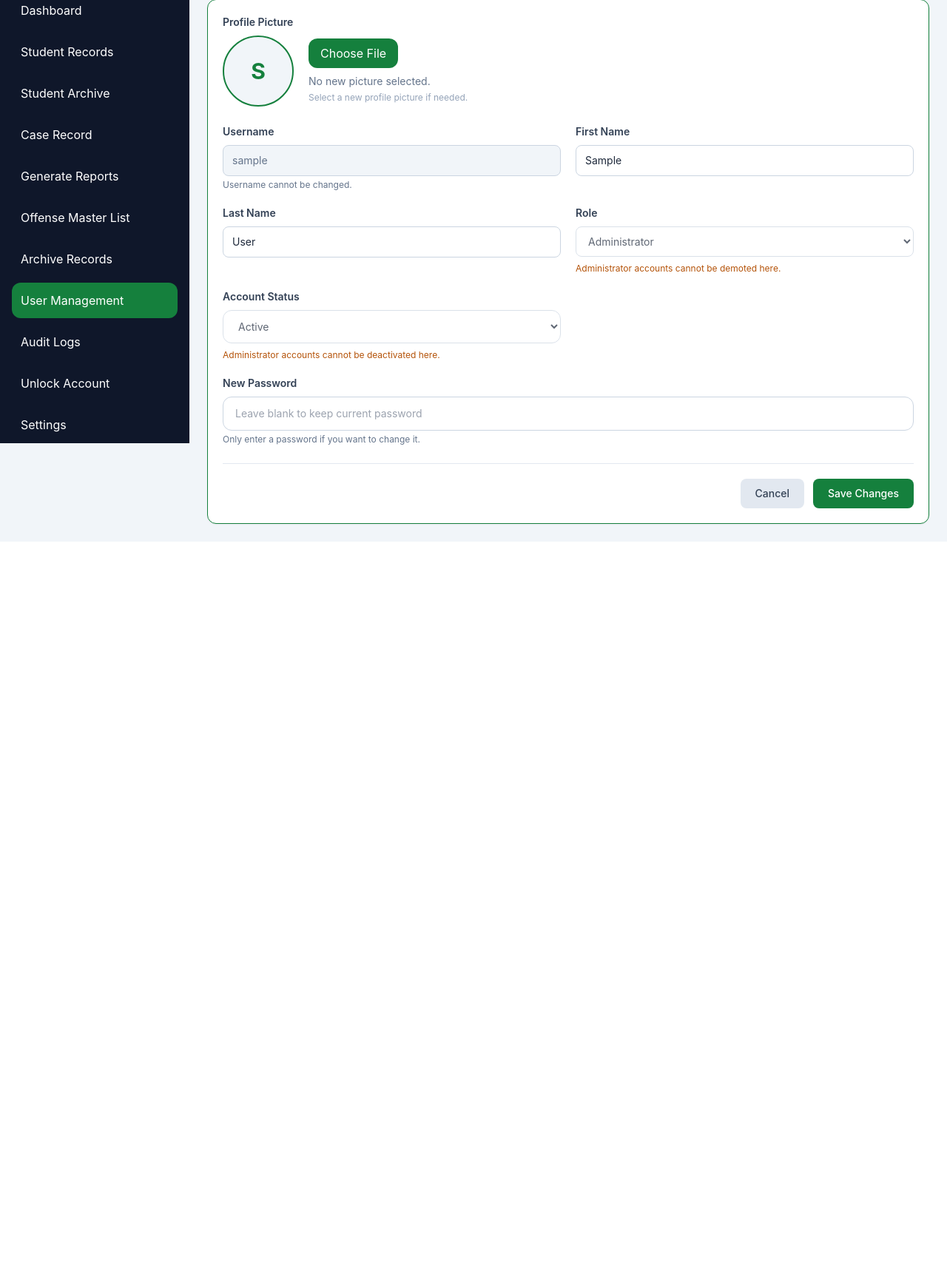
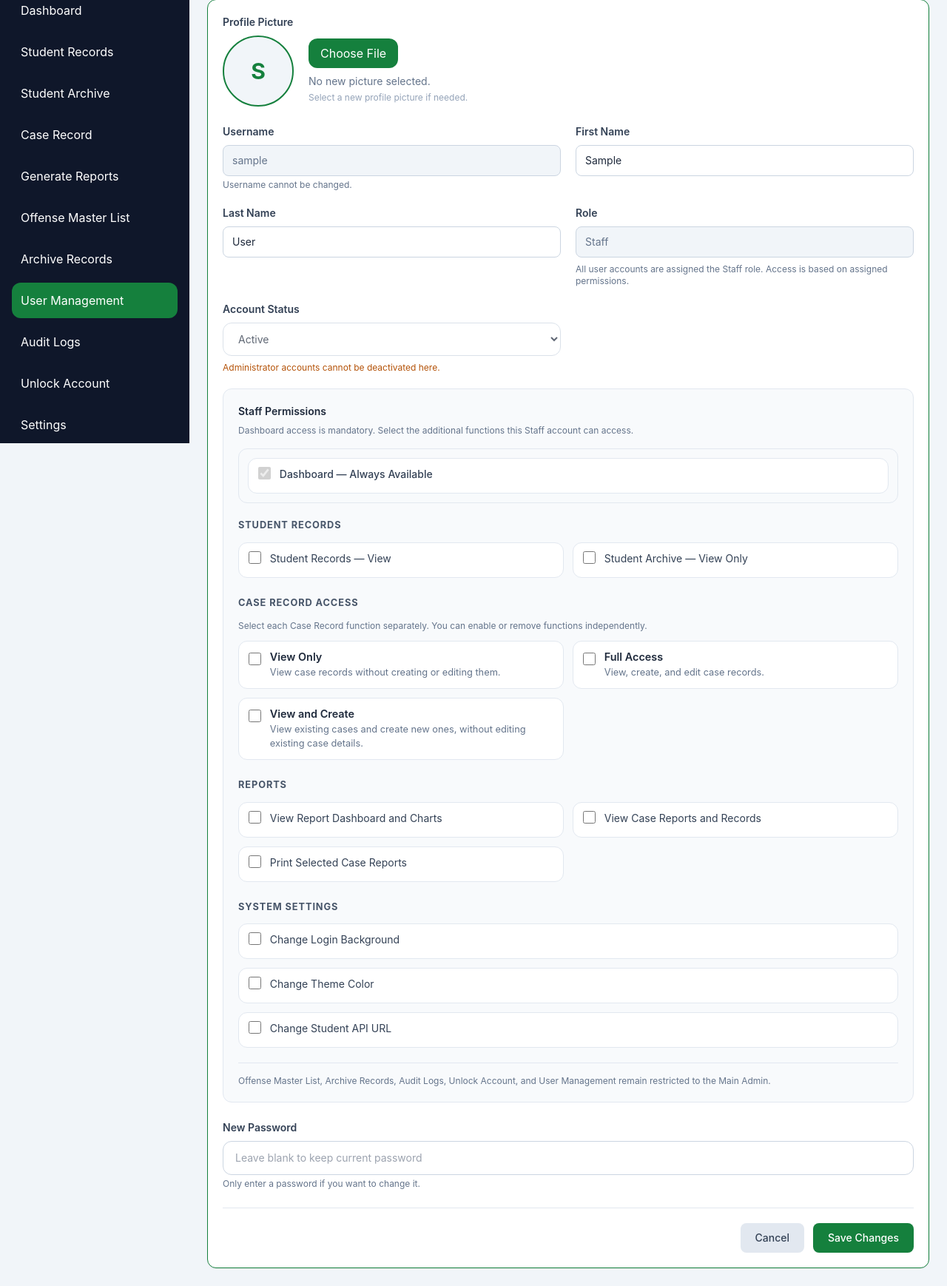
Before and after one commit to JohnMichaelVillegas/CRD_Final, a Django app: page /edit-user/1/ in a window 1280 px wide. Shown: the part 201-1939 px from the top of the page at 74% size. Before the commit the page ends 933 px from the top, so only its background shows below. Run offline with Django 5.2, Linux system fonts and the light colour scheme; the visitor is signed in with stand-in values (Sample User, id 1); data comes from the database, SQL or seed files in the repository; some libraries are stand-ins or nearby versions.

Commit message:
Restrict user creation to Staff role

```diff
--- a/core/templates/core/edit_user.html
+++ b/core/templates/core/edit_user.html
@@ -453,33 +453,16 @@
         Role
     </label>
 
-        <select
-            id="role"
-            name="role"
-            required
-            onchange="toggleStaffPermissions()"
-            {% if account.is_superuser %}disabled{% endif %}
-            class="w-full border border-slate-300 rounded-lg px-3 py-2.5 bg-white text-sm focus:outline-none focus:ring-2 focus:ring-green-200 focus:border-green-600"
+    <input
+        type="text"
+        value="Staff"
+        disabled
+        class="w-full border border-slate-300 rounded-lg px-3 py-2.5 bg-slate-100 text-slate-500 text-sm"
     >
-            <option value="Staff" {% if not account.is_superuser %}selected{% endif %}>
-                Staff
-            </option>
 
-            <option value="Administrator" {% if account.is_superuser %}selected{% endif %}>
-                Administrator
-            </option>
-        </select>
-
-        {% if account.is_superuser %}
-            <input type="hidden" name="role" value="Administrator">
-            <p class="text-xs text-amber-700 mt-2">
-                Administrator accounts cannot be demoted here.
+    <p class="text-xs text-slate-500 mt-2">
+        All user accounts are assigned the Staff role. Access is based on assigned permissions.
     </p>
-        {% else %}
-            <p class="text-xs text-slate-500 mt-2">
-                Administrators have full access. Staff access is based on assigned permissions.
-            </p>
-        {% endif %}
 </div>
 
 </div>
@@ -811,15 +794,6 @@
       }
     });
 
-    function toggleStaffPermissions() {
-      const role = document.getElementById("role").value;
-      const permissions = document.getElementById("staffPermissions");
-
-      permissions.style.display =
-        role === "Staff" ? "block" : "none";
-    }
-
-    toggleStaffPermissions();
   </script>
 
 </body>
--- a/core/views.py
+++ b/core/views.py
@@ -2748,7 +2748,7 @@ def add_user(request):
         username = request.POST.get("username", "").strip()
         first_name = request.POST.get("first_name", "").strip()
         last_name = request.POST.get("last_name", "").strip()
-        role = request.POST.get("role", "Staff")
+        role = "Staff"
 
         if not username:
             messages.error(request, "Username is required.")
```
Also changed, not shown: core/templates/core/add_user.html (+6 -11 lines). Lines whose indentation alone changed are shown as unchanged.
